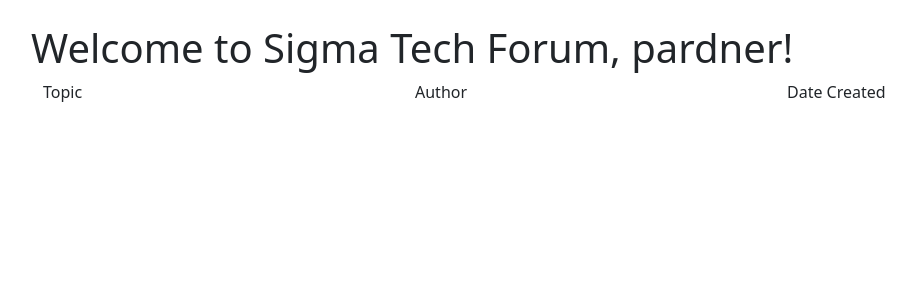
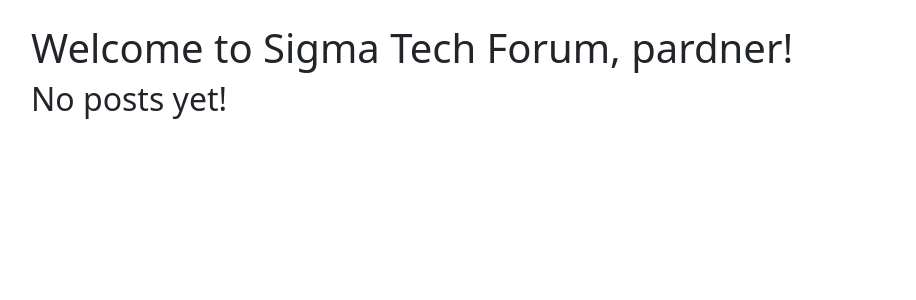
Before and after one commit to maksmarn/tech_forum, a Flask app: template templates/index.html in a window 1280 px wide. Shown: the part 56-356 px from the top of the page, without its empty margins (51-967 px from the left). Run offline with Flask 2, Linux system fonts and the light colour scheme; the template is opened without the code that fills it, so the values that code supplies are empty.

Commit message:
index improvements

```diff
--- a/templates/index.html
+++ b/templates/index.html
@@ -8,32 +8,27 @@
     <h1>Welcome to Sigma Tech Forum, pardner!</h1>
 {% endif %}
 
-<div class="container">
-    <div class="row align-items-start">
-      <div class="col">
-        <div class="d-flex flex-column">
-        Topic
-        {% for topic in topics %}
-        <a class="mt-2" href="/topic/{{topic.id}}">{{ topic.title }}</a>
-        {% endfor %}
-        </div>
-      </div>
-      <div class="col">
-        <div class="d-flex flex-column">
-        Author
-        {% for topic in topics %}
-        <p>{{ topic.author. username }}</p>
-        {% endfor %}
-        </div>
-      </div>
-      <div class="col">
-        <div class="d-flex flex-column">
-        Date Created
-        {% for topic in topics %}
-        <p>{{ topic.created.strftime('%d %b %Y %H:%M') }}</p>
-        {% endfor %}
-        </div>
-      </div>
-    </div>
+{% if topics %}
+<table class="table table-striped">
+  <thead>
+    <tr>
+      <th scope="col">Topic</th>
+      <th scope="col">Author</th>
+      <th scope="col">Date created</th>
+    </tr>
+  </thead>
+  {% for topic in topics %}
+  <tbody>
+    <tr>
+      <td><a href="/topic/{{topic.id}}">{{ topic.title }}</a></td>
+      <td>{{ topic.author.username}}</td>
+      <td>{{ topic.created.strftime('%d %b %Y %H %M') }}</td>
+    </tr>
+  {% endfor %}
+  </tbody>
+</table>
+{% else %}
+<h2>No posts yet!</h2>
+{% endif %}
 
 {% endblock content %}
```
Also changed, not shown: localhost.sqlite.
